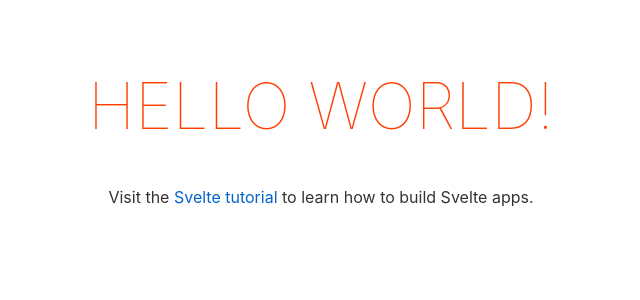
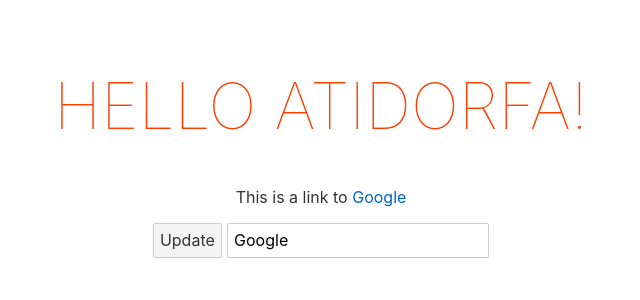
Before and after one commit to atidorfa/svtapp, a Svelte app: page / in a window 1280 px wide. Shown: the top 300 px of the page, without its empty margins (319-959 px from the left). Built offline with nearby package versions, Linux system fonts and the light colour scheme.

Commit message:
#4 Data bind

```diff
--- a/src/App.svelte
+++ b/src/App.svelte
@@ -1,10 +1,22 @@
 <script>
-	export let name;
+	let name = 'atidorfa';
+	let linkname = 'Google'
+
+	const handleClick = () => {
+		linkname = 'Google';
+	};
+
+	const handleInput = (e) => {
+		linkname = e.target.value;
+	};
 </script>
 
 <main>
 	<h1>Hello {name}!</h1>
-	<p>Visit the <a href="https://svelte.dev/tutorial">Svelte tutorial</a> to learn how to build Svelte apps.</p>
+	<p style="color: {linkname};">This is a link to <a href="https://google.com.ar">{linkname}</a></p>
+	<button on:click={handleClick}>Update</button>
+	<!-- <input type="text" on:input={handleInput} value={linkname}> -->
+	<input type="text" bind:value={linkname}>
 </main>
 
 <style>
```
